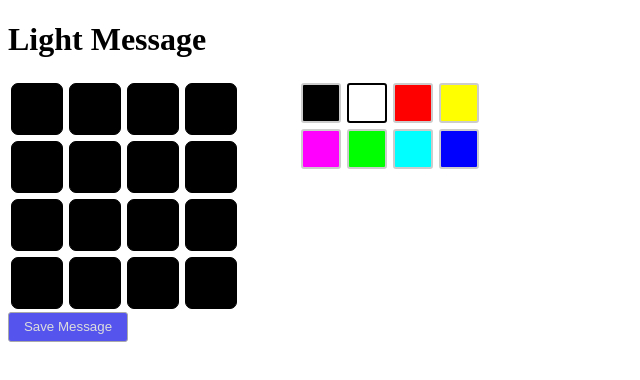
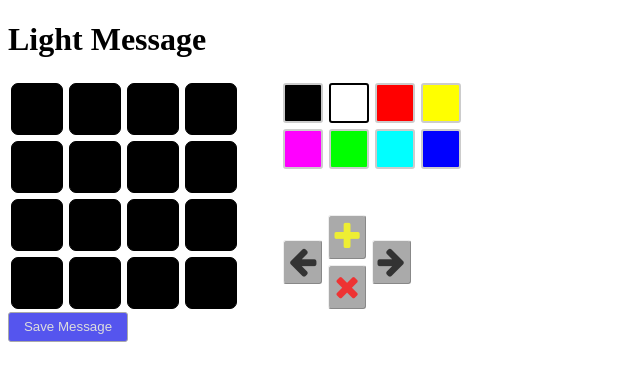
Before and after one commit to ReneCode/LightMessage, an Angular app: page / in a window 1280 px wide. Shown: the top 380 px of the page, without its empty margins (0-640 px from the left). Built offline with nearby package versions, Linux system fonts and the light colour scheme; no server answers.

Commit message:
frame-control added / UI

```diff
--- a/src/app/app.component.html
+++ b/src/app/app.component.html
@@ -2,8 +2,12 @@
   {{title}}
 </h1>
 
-<div class="flex-container">
+<div class="container-row">
   <app-grid class="item"></app-grid>
-  <div class="gap"></div>
-  <app-color class="item"></app-color>
+  <div class="gap-width"></div>
+  <div class="container-col">
+    <app-color class="item"></app-color>
+    <div class="gap-height"></div>
+    <app-frame-control></app-frame-control>
+  </div>
 </div>
--- a/src/app/app.component.scss
+++ b/src/app/app.component.scss
@@ -1,13 +1,23 @@
 
-.flex-container {
+.container-row {
 	display: -webkit-flex;
 	display: flex;
 	flex-direction: row;
 	flex-wrap: wrap;
 }
 
-.gap {
-	width: 50px;
+.container-col {
+	display: -webkit-flex;
+	display: flex;
+	flex-direction: column;
+}
+
+.gap-width {
+	width: 40px;
+}
+
+.gap-height {
+	height: 40px;
 }
 
 .item {
--- a/src/app/app.module.ts
+++ b/src/app/app.module.ts
@@ -7,13 +7,15 @@ import { AppComponent } from './app.component';
 import { GridComponent } from './grid/grid.component';
 import { ColorComponent } from './color/color.component';
 import { LedControlService } from './led-control.service';
-import { LightMessageService } from './light-message.service'
+import { LightMessageService } from './light-message.service';
+import { FrameControlComponent } from './frame-control/frame-control.component'
 
 @NgModule({
   declarations: [
     AppComponent,
     GridComponent,
-    ColorComponent
+    ColorComponent,
+    FrameControlComponent
   ],
   imports: [
     BrowserModule,
--- a/src/app/color/color.component.scss
+++ b/src/app/color/color.component.scss
@@ -4,7 +4,6 @@
 	display: flex;
 	width: 200px;
 	flex-wrap: wrap;
-	justify-content: center;
 //	border: 1px dotted red;
 }
 
--- /dev/null
+++ b/src/app/frame-control/frame-control.component.html
@@ -0,0 +1,8 @@
+<div class="container">
+  <div class="btn left"><i class="fa fa-2x fa-arrow-left" aria-hidden="true"></i></div>
+  <div class="container-middle">
+    <div class="btn new"><i class="fa fa-2x fa-plus" aria-hidden="true"></i></div>
+    <div class="btn delete"><i class="fa fa-2x fa-times" aria-hidden="true"></i></div>
+  </div>
+  <div class="btn right"><i class="fa fa-2x fa-arrow-right" aria-hidden="true"></i></div>
+</div>
--- /dev/null
+++ b/src/app/frame-control/frame-control.component.scss
@@ -0,0 +1,41 @@
+.container {
+  display: -webkit-flex;
+  display: flex;
+  flex-direction: row;
+
+}
+
+.btn {
+  background-color: #aaa;
+  padding: 5px;
+  margin: 3px;
+  border: 0.1px solid #eee;
+  border-right: 1px solid #888;
+  border-bottom: 1px solid #888;
+  border-radius: 3px;
+  cursor: pointer;
+}
+
+.btn:hover {
+  border: 0.1px solid #333;
+
+}
+
+.left, .right {
+    align-self: center;
+    color: #333;
+}
+
+.new {
+    color: #ee3;
+}
+
+.delete {
+    color: #e33;
+}
+
+.container-middle {
+  display: -webkit-flex;
+  display: flex;
+  flex-direction: column;
+}
--- /dev/null
+++ b/src/app/frame-control/frame-control.component.ts
@@ -0,0 +1,15 @@
+import { Component, OnInit } from '@angular/core';
+
+@Component({
+  selector: 'app-frame-control',
+  templateUrl: './frame-control.component.html',
+  styleUrls: ['./frame-control.component.scss']
+})
+export class FrameControlComponent implements OnInit {
+
+  constructor() { }
+
+  ngOnInit() {
+  }
+
+}
--- a/src/index.html
+++ b/src/index.html
@@ -10,6 +10,8 @@
 <!-- <link rel="stylesheet" href="https://maxcdn.bootstrapcdn.com/bootstrap/3.3.7/css/bootstrap.min.css" integrity="sha384-BVYiiSIFeK1dGmJRAkycuHAHRg32OmUcww7on3RYdg4Va+PmSTsz/K68vbdEjh4u" crossorigin="anonymous">
 -->
 
+  <link href="https://maxcdn.bootstrapcdn.com/font-awesome/4.7.0/css/font-awesome.min.css" rel="stylesheet" integrity="sha384-wvfXpqpZZVQGK6TAh5PVlGOfQNHSoD2xbE+QkPxCAFlNEevoEH3Sl0sibVcOQVnN" crossorigin="anonymous">
+
   <meta name="viewport" content="width=device-width, initial-scale=1">
   <link rel="icon" type="image/x-icon" href="favicon.ico">
 </head>
```
Also changed, not shown: 1 other file (tests, documents, lock files or other folders).
